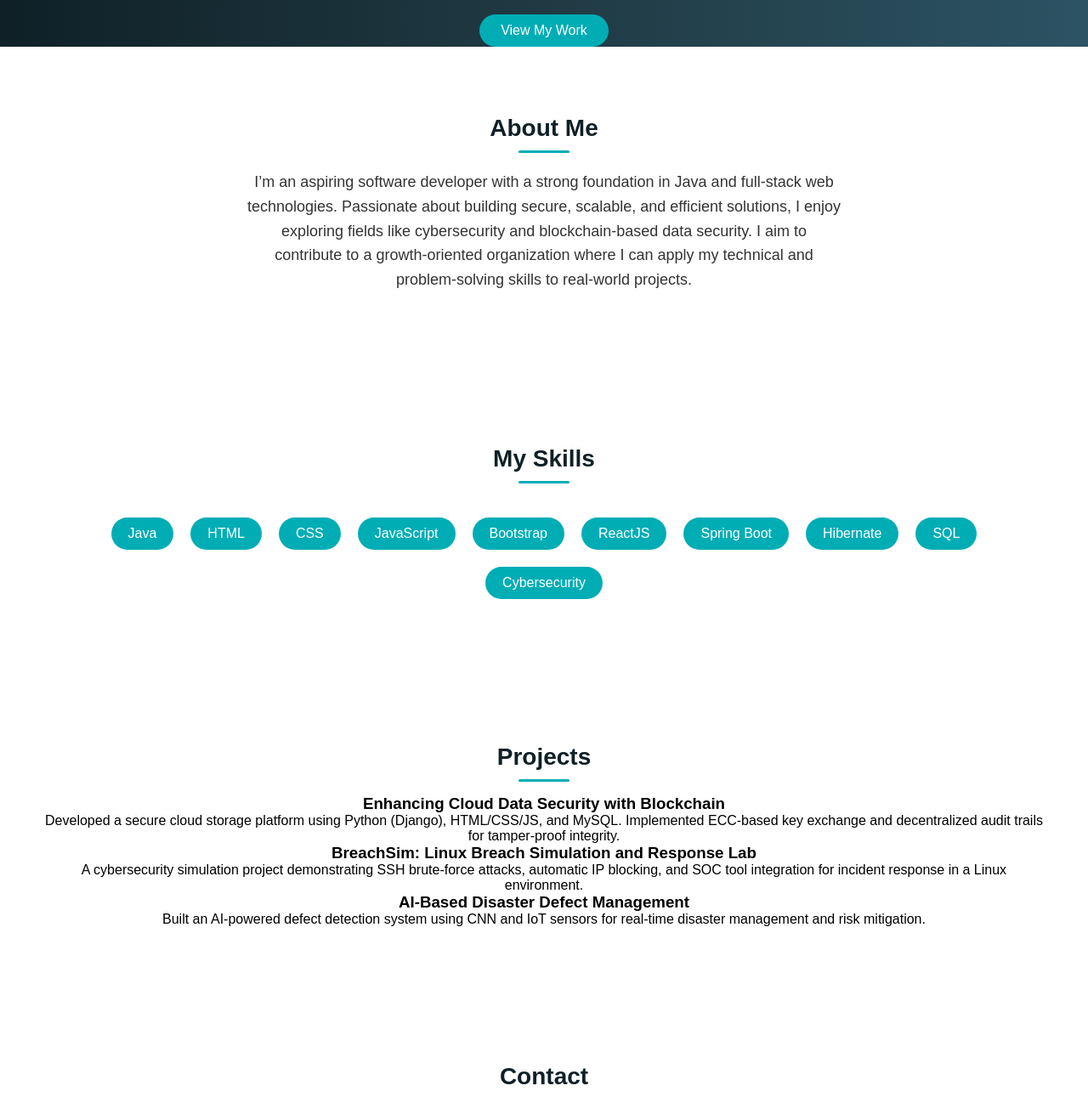
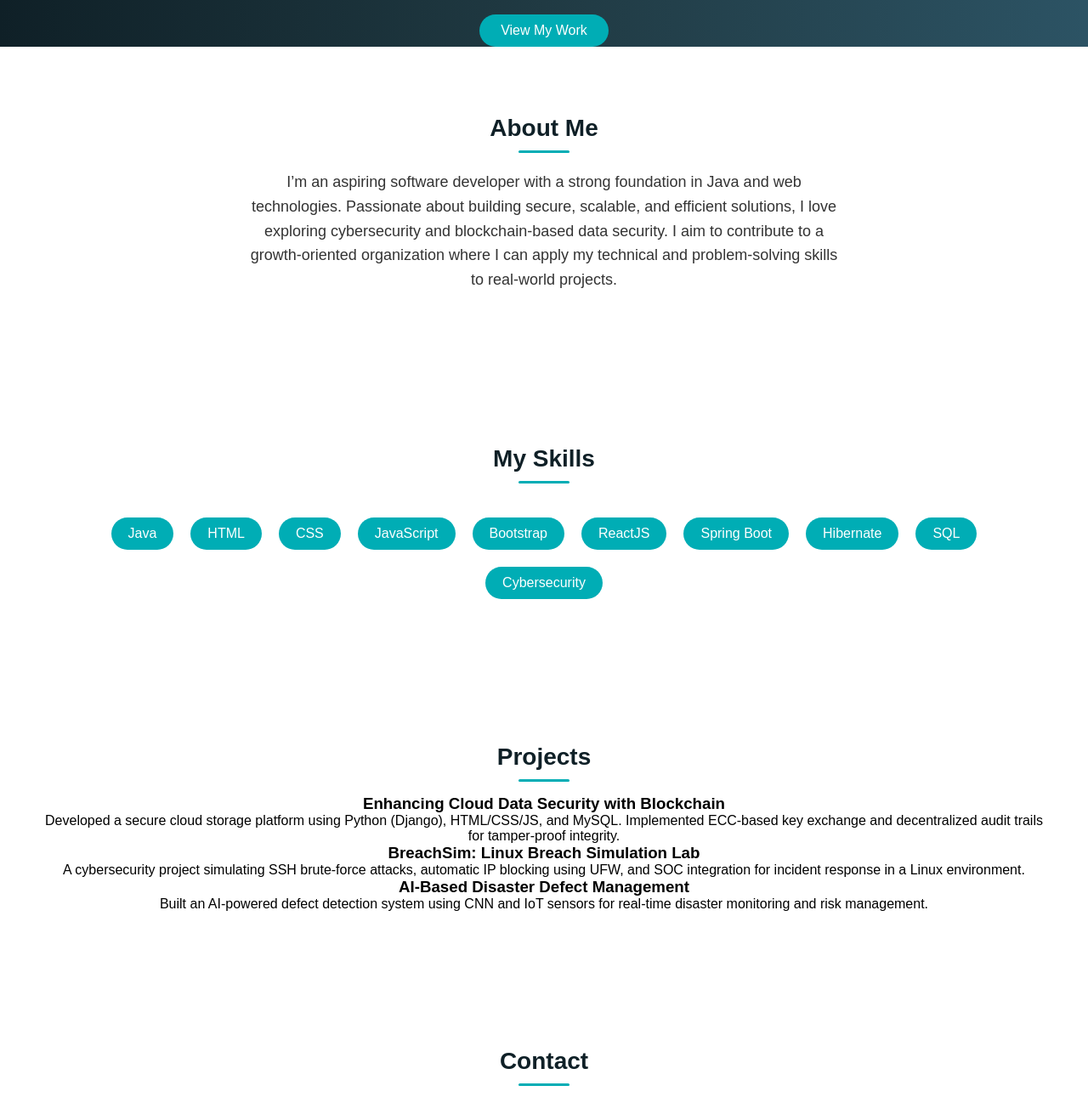
Before and after one commit to kishan-MARVEL/My-Portfolio, a plain HTML site: page index.html in a window 1280 px wide. Shown: the part 745-2036 px from the top of the page at 85% size. Drawn offline with Linux system fonts and the light colour scheme.

Commit message:
Update index.html

```diff
--- a/index.html
+++ b/index.html
@@ -19,6 +19,7 @@
         <li><a href="#contact">Contact</a></li>
       </ul>
     </nav>
+
     <div class="hero">
       <h2>Hello, I'm <span>Kishan S</span></h2>
       <p>Aspiring Software Developer | Java | Web Development | Cybersecurity Enthusiast</p>
@@ -30,9 +31,9 @@
   <section id="about">
     <h2>About Me</h2>
     <p>
-      I’m an aspiring software developer with a strong foundation in Java and full-stack web technologies.
-      Passionate about building secure, scalable, and efficient solutions, I enjoy exploring fields like
-      cybersecurity and blockchain-based data security. I aim to contribute to a growth-oriented organization
+      I’m an aspiring software developer with a strong foundation in Java and web technologies.
+      Passionate about building secure, scalable, and efficient solutions, I love exploring cybersecurity
+      and blockchain-based data security. I aim to contribute to a growth-oriented organization
       where I can apply my technical and problem-solving skills to real-world projects.
     </p>
   </section>
@@ -66,17 +67,17 @@
         </p>
       </div>
       <div class="project-card">
-        <h3>BreachSim: Linux Breach Simulation and Response Lab</h3>
+        <h3>BreachSim: Linux Breach Simulation Lab</h3>
         <p>
-          A cybersecurity simulation project demonstrating SSH brute-force attacks, automatic IP blocking,
-          and SOC tool integration for incident response in a Linux environment.
+          A cybersecurity project simulating SSH brute-force attacks, automatic IP blocking using UFW,
+          and SOC integration for incident response in a Linux environment.
         </p>
       </div>
       <div class="project-card">
         <h3>AI-Based Disaster Defect Management</h3>
         <p>
-          Built an AI-powered defect detection system using CNN and IoT sensors for real-time disaster
-          management and risk mitigation.
+          Built an AI-powered defect detection system using CNN and IoT sensors for real-time
+          disaster monitoring and risk management.
         </p>
       </div>
     </div>
```
